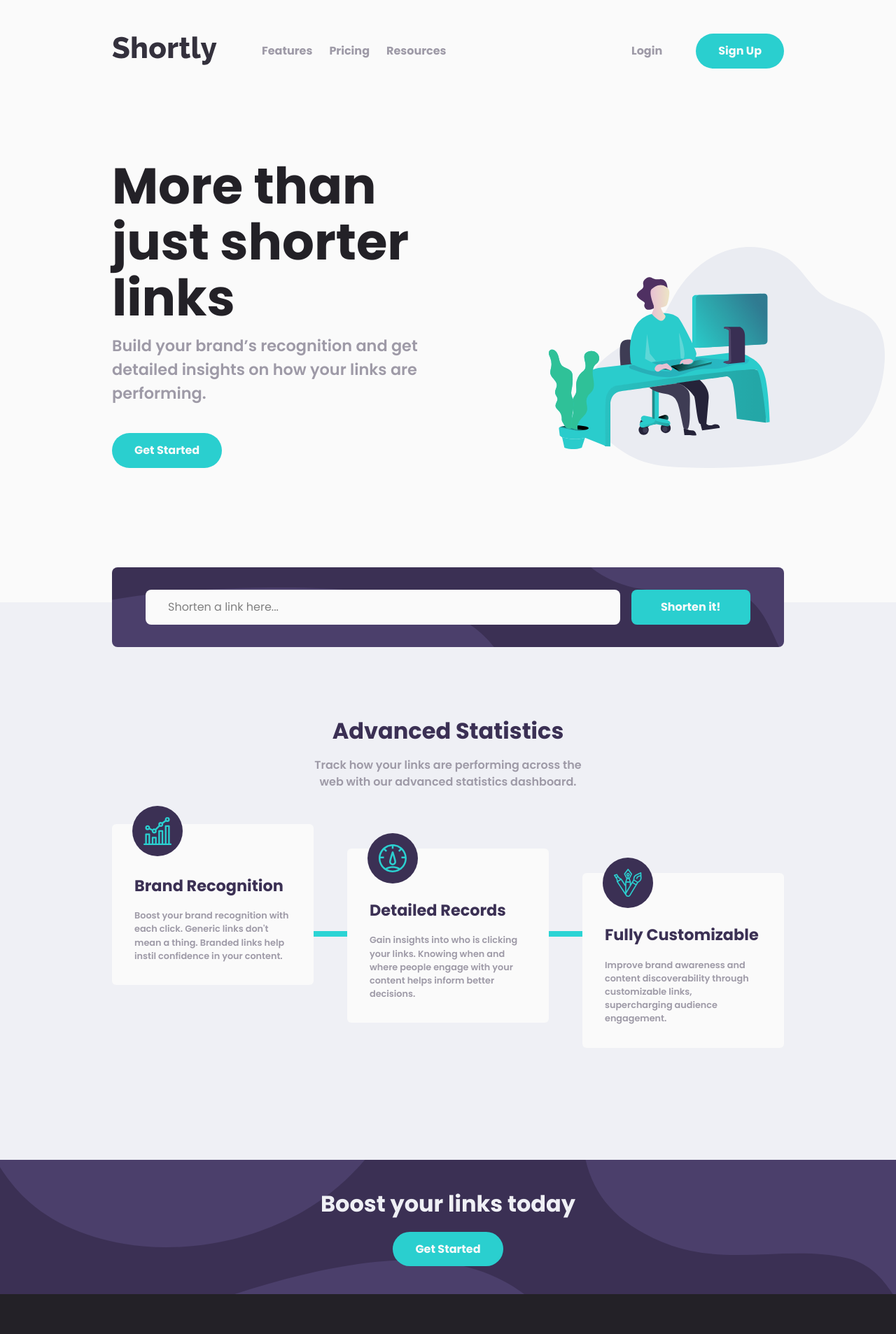
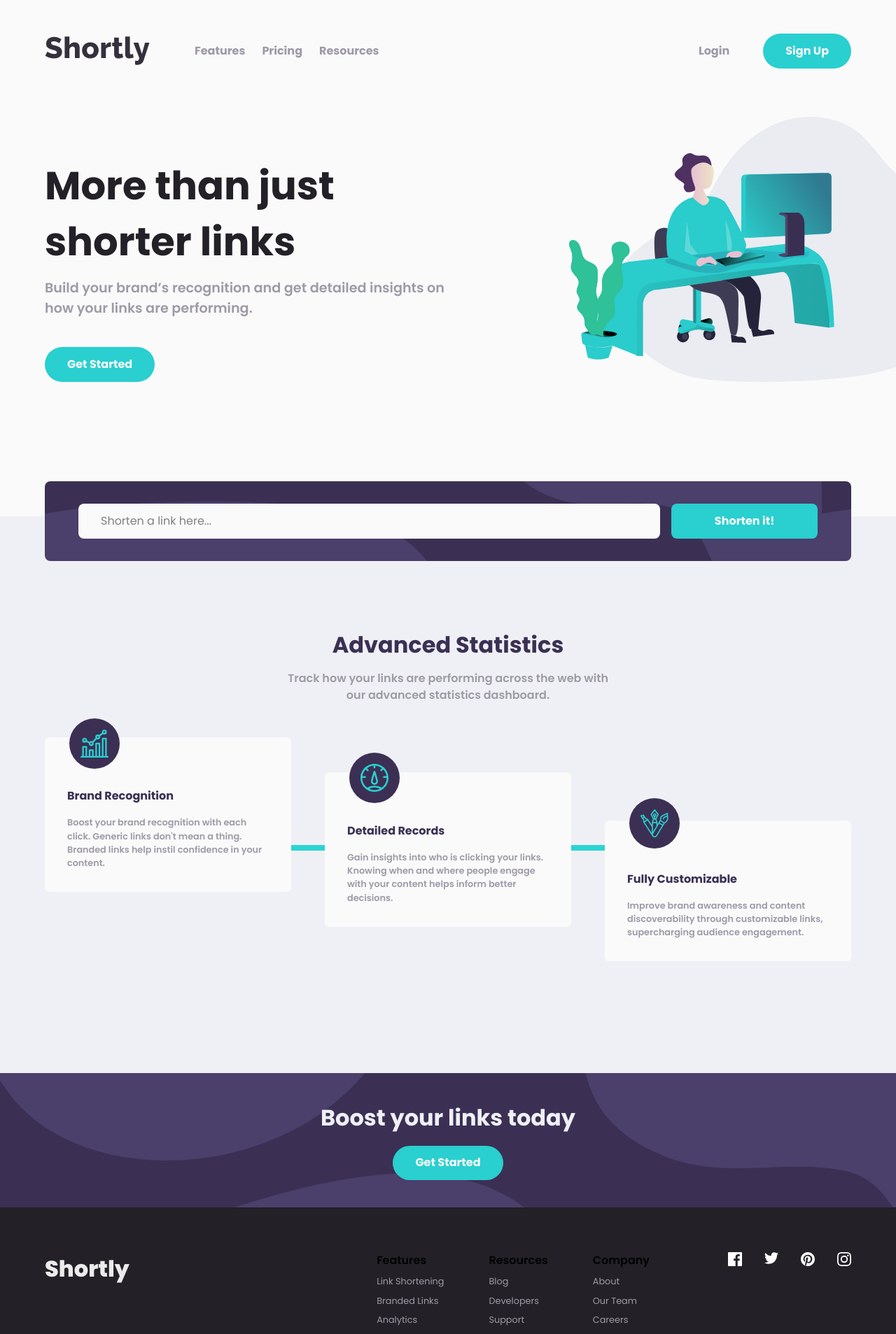
Before and after one commit to cole319/url-shortener-frontend-mentor, a Next.js app: page / in a window 1280 px wide. Shown: the top 1907 px of the page at 70% size. Built offline with nearby package versions, Linux system fonts and the light colour scheme.

Commit message:
responsive design viable

```diff
--- a/app/components/AdvancedStats.tsx
+++ b/app/components/AdvancedStats.tsx
@@ -10,7 +10,7 @@ import CyanStraightLineVertical from "./CyanStraightLineVertical";
 
 export default function AdvancedStats() {
   return (
-    <section className="py-[10rem] bg-[var(--light-violet)] px-[1rem] lg:px-[10rem] flex flex-col justify-center items-center gap-[6rem] lg:gap-[3rem] md:max-lg:px-[7rem]">
+    <section className="py-[10rem] bg-[var(--light-violet)] px-[1rem] xll:px-[10rem] flex flex-col justify-center items-center gap-[6rem] lg:gap-[3rem] md:max-lg:px-[7rem] lg:max-xll:px-[4rem]">
       {/* Heading */}
       <article className="w-full lg:w-[40%] text-center">
         <h1 className="text-[var(--dark-violet)] text-[2rem] font-bold pb-[0.8rem]">
--- a/app/components/AdvancedStatsCard.tsx
+++ b/app/components/AdvancedStatsCard.tsx
@@ -23,7 +23,7 @@ export default function AdvancedStatsCard({
         />
       </div>
       <div className="flex flex-col justify-center items-center lg:items-start pt-[4.5rem] pb-[2rem] px-[2rem] gap-[1rem] text-center lg:text-left">
-        <h1 className="text-[var(--dark-violet)] font-bold text-[1.4rem] ">
+        <h1 className="text-[var(--dark-violet)] font-bold text-[1.4rem] lg:max-xll:text-[1rem]">
           {heading}
         </h1>
         <p className="text-[var(--grayish-violet)] text-[0.8rem] font-semibold">
--- a/app/components/Boost.tsx
+++ b/app/components/Boost.tsx
@@ -3,7 +3,7 @@ import Button from "./Button";
 
 export default function Boost() {
   return (
-    <div className="px-[1rem] lg:px-[10rem] py-[6rem] bg-[url('/assets/images/bg-boost-desktop.svg')] h-fit xs:h-[10rem] bg-[var(--dark-violet)] flex flex-col gap-[1rem] items-center justify-center text-center">
+    <div className="px-[1rem] xll:px-[10rem] py-[6rem] bg-[url('/assets/images/bg-boost-desktop.svg')] h-fit xs:h-[10rem] bg-[var(--dark-violet)] flex flex-col gap-[1rem] items-center justify-center text-center lg:max-xll:px-[4rem]">
       <h1 className="text-[var(--light-violet)] font-bold text-[1.8rem] lg:text-[2rem]">
         Boost your links today
       </h1>
--- a/app/components/Footer.tsx
+++ b/app/components/Footer.tsx
@@ -9,7 +9,7 @@ import InstagramIcon from "../../public/assets/images/icon-instagram.svg";
 
 export default function Footer() {
   return (
-    <footer className="px-[1rem] md:px-[2rem] lg:px-[10rem] bg-[var(--very-dark-violet)] py-[4rem] flex flex-col md:flex-row justify-between items-start space-y-[3rem] md:space-y-0">
+    <footer className="px-[1rem] md:max-lg:px-[2rem] xll:px-[10rem] bg-[var(--very-dark-violet)] py-[4rem] flex flex-col md:flex-row justify-between items-start space-y-[3rem] md:space-y-0 lg:max-xll:px-[4rem]">
       <h1 className="text-[var(--light-gray)] font-extrabold text-[2rem] md:w-1/4 w-full text-center md:text-left">
         Shortly
       </h1>
--- a/app/components/Hero.tsx
+++ b/app/components/Hero.tsx
@@ -8,13 +8,13 @@ import URLForm from "./URLForm";
 
 export default function Hero() {
   return (
-    <section className="lg:flex py-[8rem] px-[1rem] lg:px-[10rem] relative lg:pb-[12rem] md:max-lg:px-[7rem]">
+    <section className="lg:flex py-[8rem] px-[1rem] xll:px-[10rem] relative lg:pb-[12rem] md:max-lg:px-[7rem] lg:max-xll:px-[4rem]">
       {/* Description */}
       <div className="w-full lg:w-1/2 pt-[10rem] xs:pt-[14rem] lg:pt-0 text-center lg:text-left md:max-lg:pt-[16rem]">
-        <h1 className="lg:text-[4.5rem] text-[var(--very-dark-violet)] font-bold lg:leading-20 text-[2.5rem]">
+        <h1 className="xll:text-[4.5rem] text-[var(--very-dark-violet)] font-bold lg:leading-20 text-[2.5rem] lg:max-xll:text-[3.5rem]">
           More than just shorter links
         </h1>
-        <p className="text-[var(--grayish-violet)] text-[1rem] lg:text-[1.4rem] font-semibold pb-[2.5rem] pt-[0.8rem]">
+        <p className="text-[var(--grayish-violet)] text-[1rem] xll:text-[1.4rem] font-semibold pb-[2.5rem] pt-[0.8rem] lg:max-xll:text-[1.2rem]">
           Build your brand’s recognition and get detailed insights on how your
           links are performing.
         </p>
--- a/app/components/Navbar.tsx
+++ b/app/components/Navbar.tsx
@@ -12,7 +12,7 @@ export default function Navbar() {
   const [hamburger, setHamburger] = useState(true);
 
   return (
-    <nav className="flex justify-between items-center px-[1rem] lg:px-[10rem] relative md:max-lg:px-[7rem]">
+    <nav className="flex justify-between items-center px-[1rem] xll:px-[10rem] relative md:max-lg:px-[7rem] lg:max-xll:px-[4rem]">
       <div className="flex justify-center items-center gap-[4rem]">
         {/* logo */}
 
--- a/app/components/URLForm.tsx
+++ b/app/components/URLForm.tsx
@@ -3,7 +3,7 @@ import Button from "./Button";
 
 export default function URLForm() {
   return (
-    <div className="absolute w-full px-[1rem] lg:px-[10rem] left-0 right-0 bottom-[-4rem] md:max-lg:px-[7rem]">
+    <div className="absolute w-full px-[1rem] xll:px-[10rem] left-0 right-0 bottom-[-4rem] md:max-lg:px-[7rem] lg:max-xll:px-[4rem]">
       <div className="bg-[url('/assets/images/bg-shorten-desktop.svg')] bg-[var(--dark-violet)] p-[1rem] lg:px-[3rem] lg:py-[2rem] w-full rounded-lg ">
         <form
           action="submit"
--- a/app/globals.css
+++ b/app/globals.css
@@ -38,6 +38,7 @@
 
   --breakpoint-xs: 375px;
   --breakpoint-xsm: 465px;
+  --breakpoint-xll: 1385px;
 }
 
 @media (prefers-color-scheme: dark) {
```
